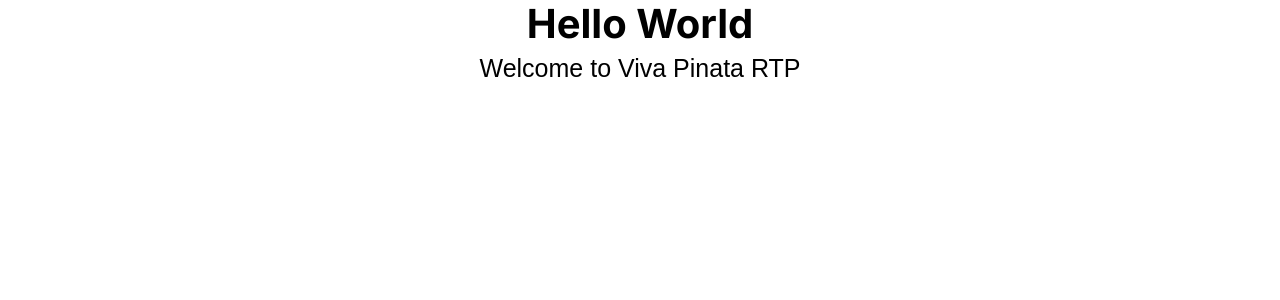
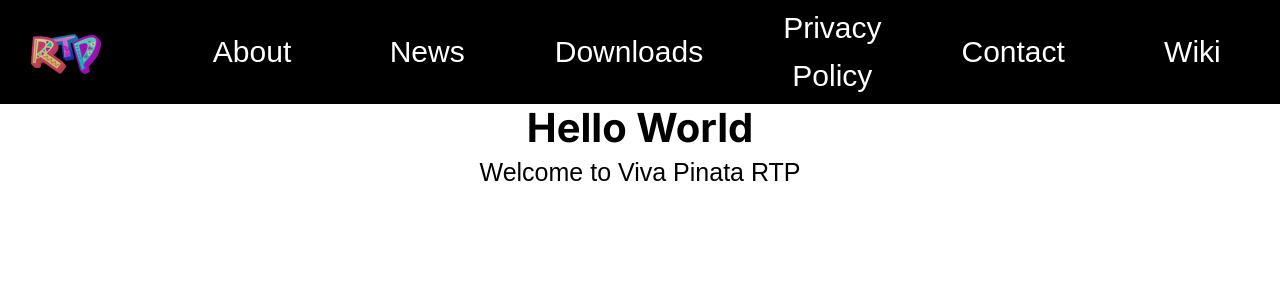
Before and after one commit to TheRTPTeam/Return_To_Paradise_Web, a Next.js app in the folder frontend/: page / in a window 1280 px wide. Shown: the top 300 px of the page. Built offline with nearby package versions, Linux system fonts and the light colour scheme; a web font is replaced by a local one.

Commit message:
Created Navigation Bar component

```diff
--- a/frontend/app/page.tsx
+++ b/frontend/app/page.tsx
@@ -1,8 +1,10 @@
-import Text from '@components/text/text';
+import NavBar from "@components/nav_bar/nav_bar";
+import Text from "@components/text/text";
 
 const Home = () => {
   return (
     <>
+      <NavBar />
       <Text.TitleSansLargeBold>Hello World</Text.TitleSansLargeBold>
       <Text.FunMedium>Welcome to Viva Pinata RTP</Text.FunMedium>
     </>
--- /dev/null
+++ b/frontend/components/nav_bar/nav_bar.module.scss
@@ -0,0 +1,46 @@
+@use "~@components/design_system/design_system.module.scss" as ds;
+
+.nav_bar {
+  display: flex;
+  flex-direction: row;
+  justify-content: center;
+  align-items: center;
+  position: relative;
+  width: 100%;
+  background-color: ds.$color-black;
+}
+
+.image {
+  padding-top: 5px;
+  padding-left: 31px;
+  padding-right: 63.5px;
+}
+
+.link {
+  display: flex;
+  flex-direction: column;
+  justify-content: center;
+  align-items: center;
+  border: 0;
+  width: 100vh;
+  text-decoration: none;
+  background-color: ds.$color-black;
+  box-shadow: inset 0 0 0 calc(0.5 * ds.$measurement-baseline-grid)
+    ds.$color-black;
+  padding: calc(0.5 * ds.$measurement-baseline-grid)
+    calc(5 * ds.$measurement-baseline-grid);
+  transition: 0.15s;
+
+  &:hover {
+    cursor: pointer;
+    background-color: ds.$color-white;
+
+    .label {
+      color: ds.$color-black;
+    }
+  }
+}
+
+.label {
+  color: ds.$color-white;
+}
--- /dev/null
+++ b/frontend/components/nav_bar/nav_bar.tsx
@@ -0,0 +1,43 @@
+import Text from "@components/text/text";
+import classNames from "classnames";
+import Image from "next/image";
+import Link from "next/link";
+import styles from "./nav_bar.module.scss";
+
+type NavBarProps = {
+  className?: string;
+};
+
+const NavBar = ({ className }: NavBarProps) => {
+  return (
+    <div className={classNames(styles.nav_bar, className)}>
+      <Image
+        className={styles.image}
+        src="/rtp_logo.png"
+        alt="rtp logo"
+        width={70}
+        height={70}
+      />
+      <Link className={styles.link} href="/about">
+        <Text.FunLarge className={styles.label}>About</Text.FunLarge>
+      </Link>
+      <Link className={styles.link} href="/news">
+        <Text.FunLarge className={styles.label}>News</Text.FunLarge>
+      </Link>
+      <Link className={styles.link} href="/downloads">
+        <Text.FunLarge className={styles.label}>Downloads</Text.FunLarge>
+      </Link>
+      <Link className={styles.link} href="/privacy-policy">
+        <Text.FunLarge className={styles.label}>Privacy Policy</Text.FunLarge>
+      </Link>
+      <Link className={styles.link} href="/contact">
+        <Text.FunLarge className={styles.label}>Contact</Text.FunLarge>
+      </Link>
+      <Link className={styles.link} href="/wiki">
+        <Text.FunLarge className={styles.label}>Wiki</Text.FunLarge>
+      </Link>
+    </div>
+  );
+};
+
+export default NavBar;
```
Also changed, not shown: frontend/components/nav_bar/stories/nav_bar.stories.module.scss (added, +14 -0 lines), frontend/public/rtp_logo.png (added), 1 other file (tests, documents, lock files or other folders).
